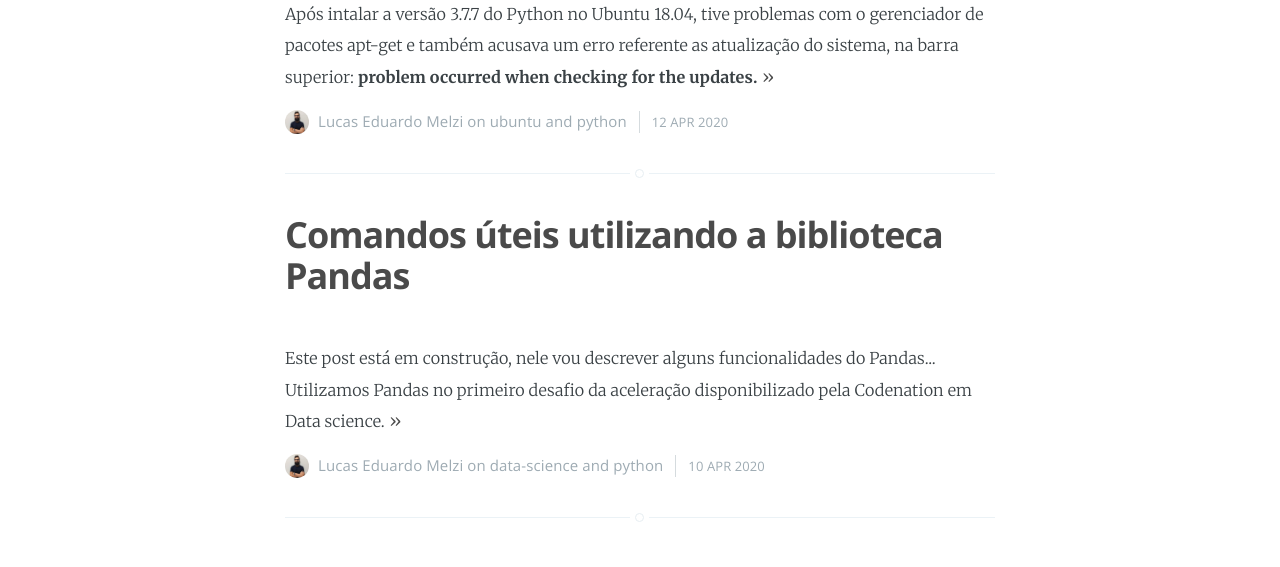
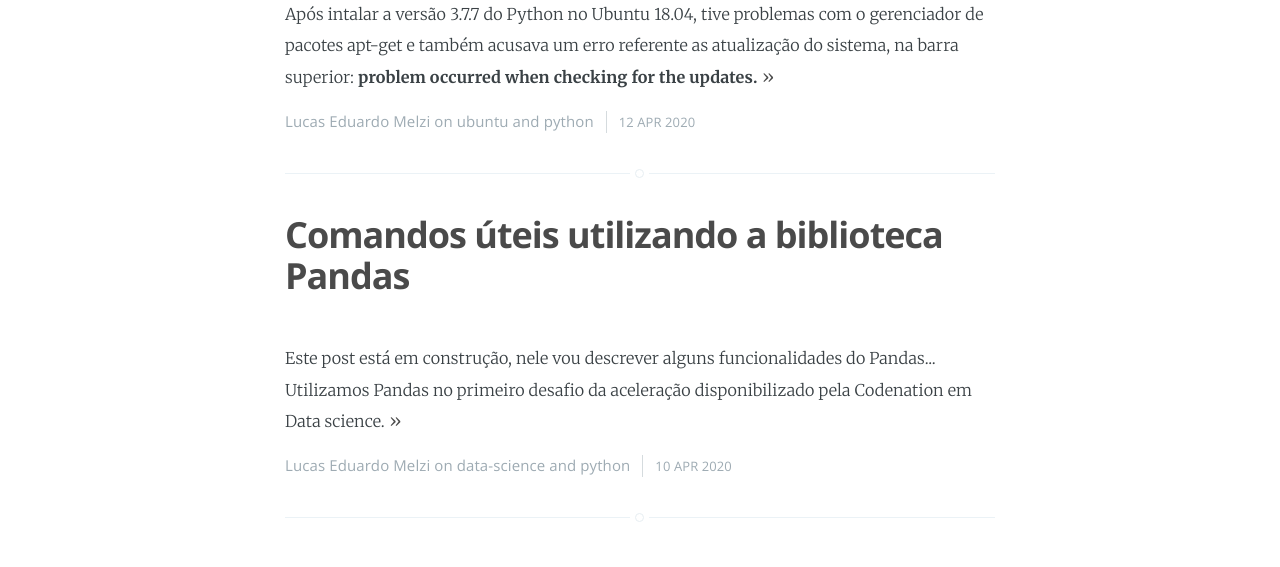
Before and after one commit to melzilucas/melzilucas.github.io, a Jekyll site: the page built from index.html, in a window 1280 px wide. Shown: the part 541-1108 px from the top of the page. Built offline with Jekyll 4.4.1, drawn with Linux system fonts in a browser that asks for light colours; the list of posts is cut into pages by our own code.

Commit message:
Remove profile image photo at css and add new photo for post

```diff
--- a/assets/css/screen.css
+++ b/assets/css/screen.css
@@ -796,6 +796,7 @@ body:not(.post-template) .post-title {
     float: left;
     margin-right: 9px;
     border-radius: 100%;
+    display: none; /*removido por ora para destacar imagem pricipal */
 }
 
 .post-meta a {
```
Also changed, not shown: assets/images/profile-00.jpg.
